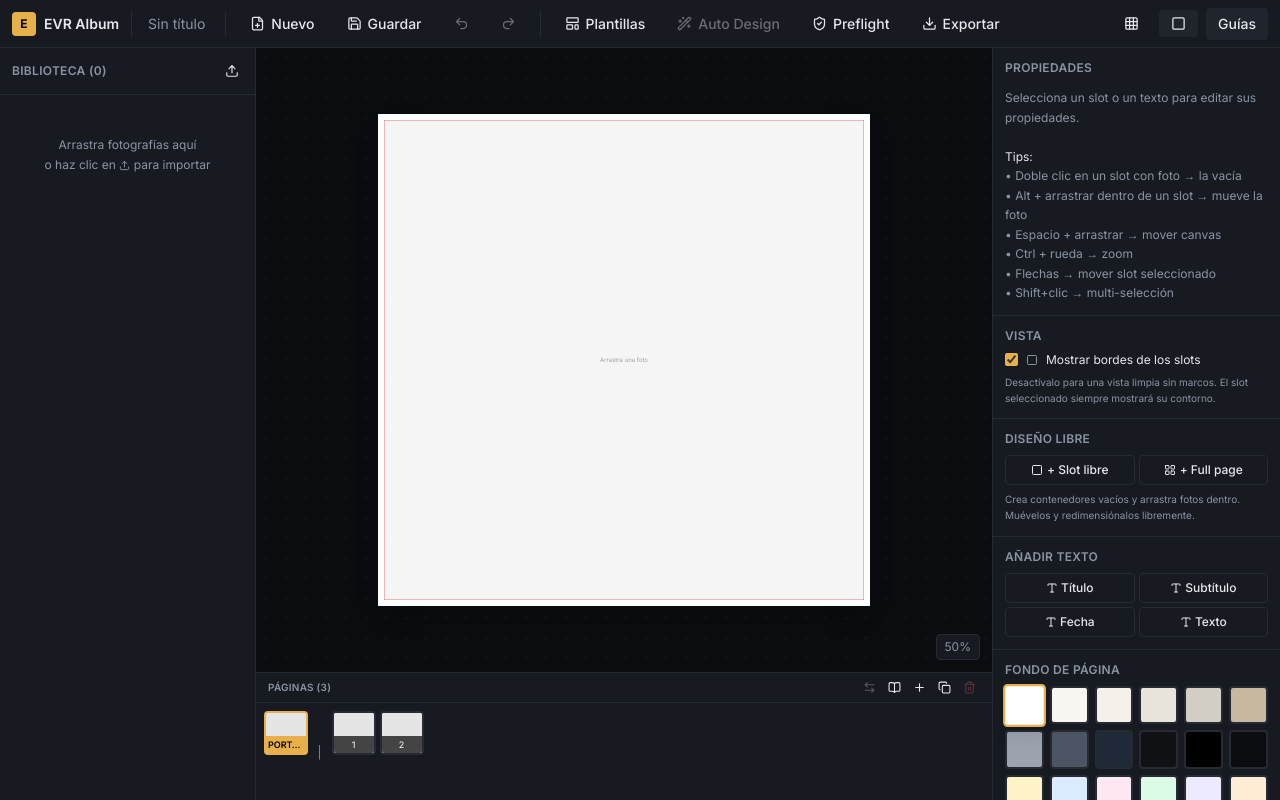
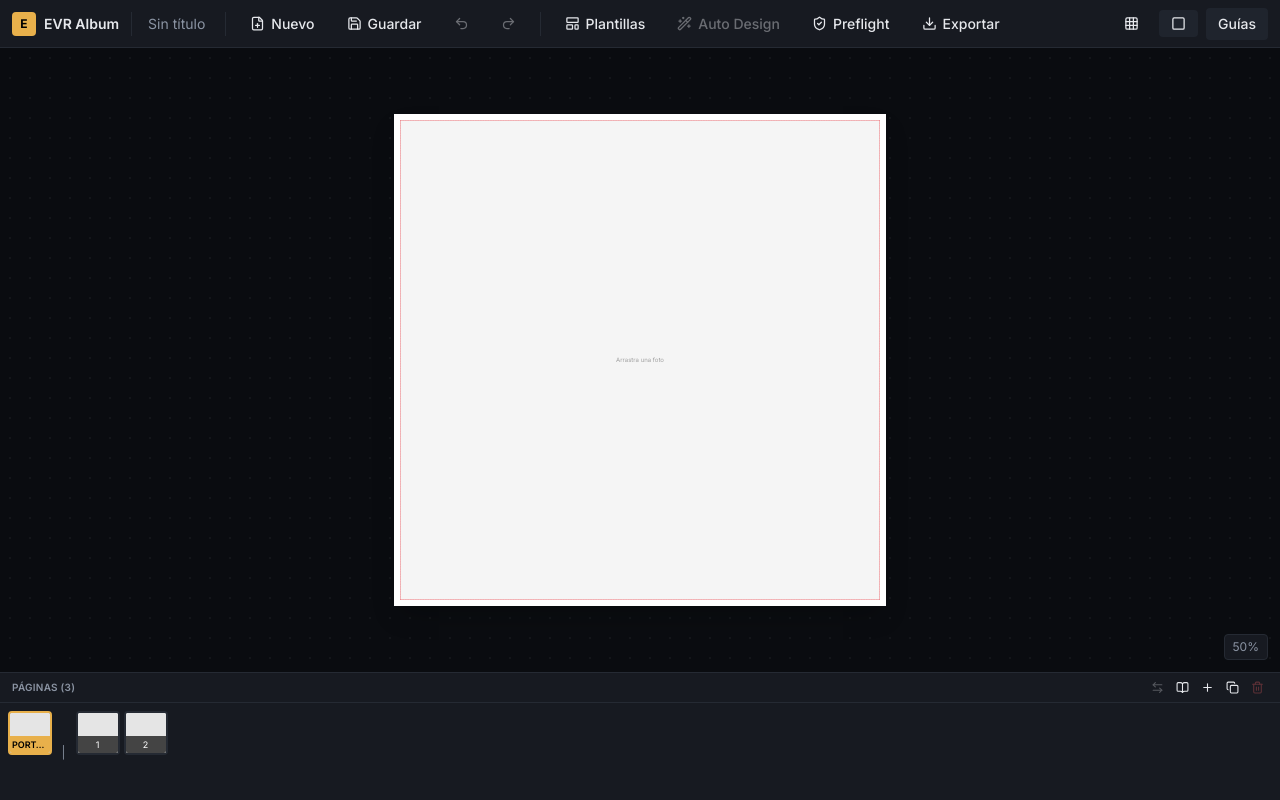
Before and after one commit to JavierLerma167/photobook-v10, a Next.js app: page / in a window 1280 px wide. Built offline with nearby package versions, Linux system fonts and the light colour scheme.

Commit message:
Conditionally render PhotoLibrary and RightPanel

```diff
--- a/app/page.tsx
+++ b/app/page.tsx
@@ -22,6 +22,8 @@ export default function Page() {
   const showGrid = useStore(s => s.ui.showGrid);
   const nextSpread = useStore(s => s.nextSpread);
   const prevSpread = useStore(s => s.prevSpread);
+  const leftPanelOpen = useStore(s => s.ui.leftPanelOpen);
+  const rightPanelOpen = useStore(s => s.ui.rightPanelOpen);
 
   // -------------------------------------------------------------
   // Autosave cada 30s + al cerrar la pestaña
@@ -218,12 +220,12 @@ export default function Page() {
     <div className="h-screen flex flex-col bg-evr-bg text-evr-text">
       <TopBar />
       <div className="flex-1 flex min-h-0">
-        <PhotoLibrary />
+        {leftPanelOpen && <PhotoLibrary />}
         <div className="flex-1 flex flex-col min-h-0">
           <Canvas />
           <PageStrip />
         </div>
-        <RightPanel />
+        {rightPanelOpen && <RightPanel />}
       </div>
 
       <TemplateGallery />
```
